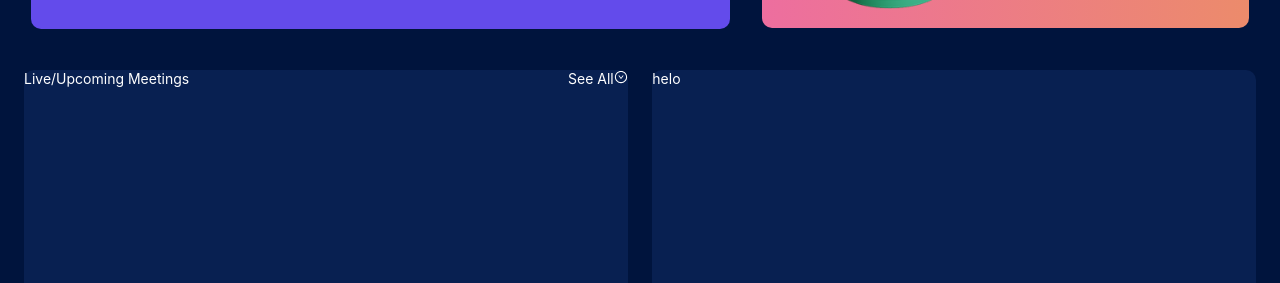
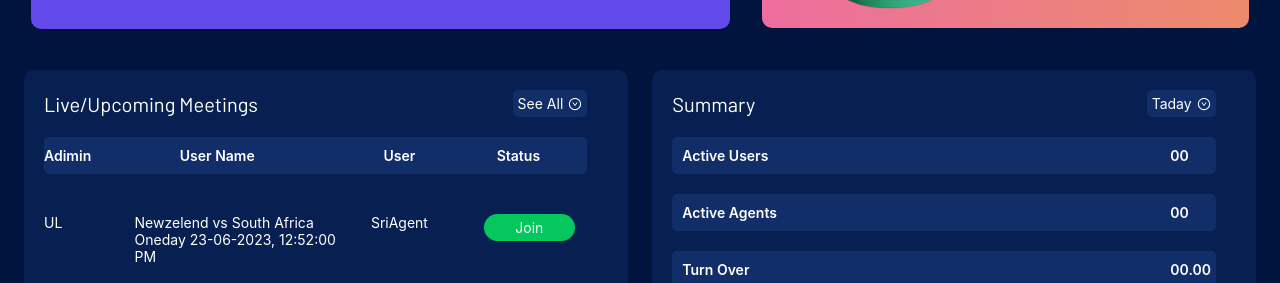
Before and after one commit to Texch999/we2-call-admin, a React (Create React App) app: page / in a window 1280 px wide. Shown: the part 506-789 px from the top of the page. Built offline with nearby package versions, Linux system fonts and the light colour scheme.

Commit message:
added home

```diff
--- a/src/components/Homepage.jsx
+++ b/src/components/Homepage.jsx
@@ -5,12 +5,14 @@ import React from "react";
 import { BsArrowRight } from "react-icons/bs";
 import ManagementContainer from "../pages/home/ManagementContainer";
 import UpcomingAndSummary from "../pages/home/UpcomingAndSummary";
+import TopWinners from "../pages/home/TopWinners";
 
 function Homepage() {
   return (
     <div className="homepage">
       <ManagementContainer />
       <UpcomingAndSummary />
+      <TopWinners />
     </div>
   );
 }
--- a/src/components/common.css
+++ b/src/components/common.css
@@ -24,6 +24,9 @@
   top: 0px;
   z-index: 9999;
   background-color: #00143d;
+}
+.m-20{
+  margin: 20px !important;
 }
 .homepage {
   height: 86vh;
--- a/src/components/styles.css
+++ b/src/components/styles.css
@@ -187,7 +187,7 @@ ant-carousel.scrolling-div {
   height: 80% !important;
 }
 .upcoming-main-container {
-  height: 70vh !important;
+  height: 60vh !important;
   margin: 1.5rem !important;
 }
 .upcoming-container {
@@ -195,3 +195,39 @@ ant-carousel.scrolling-div {
   height: 100% !important;
   border-radius: 10px !important;
 }
+.live-heading {
+  font-size: 20px;
+  font-weight: 600px;
+  font-family: "Barlow-Regular" !important;
+}
+.see-all {
+  padding: 5px !important;
+  background: #112e69;
+  border-radius: 5px !important;
+}
+.live-table-head {
+  background: #112e69;
+  padding: 10px 0px !important;
+  border-radius: 5px !important;
+  font-weight: 600;
+}
+.join-button {
+  padding: 5px 10px !important;
+  background: #04c85e;
+  height: fit-content;
+  border-radius: 20px !important;
+}
+.pencil-icon{
+  color: #0992f3;
+  margin-left: 5px !important;
+}
+.table-scroll{
+  height: 220px;
+  overflow-y: scroll;
+}
+.search-input{
+  background: none;
+  outline: none;
+  border: none;
+  width: 60%;
+}
--- /dev/null
+++ b/src/pages/home/TopWinners.jsx
@@ -0,0 +1,81 @@
+import { Col, Row } from "antd";
+import React from "react";
+import { AiOutlineDownCircle } from "react-icons/ai";
+import { BiSearch } from "react-icons/bi";
+
+function TopWinners() {
+  const winnerData = [
+    {
+      userRole: "sri",
+      usersNumber: "00",
+    },
+    {
+      userRole: "Lokesh",
+      usersNumber: "00",
+    },
+    {
+      userRole: "Jayanth",
+      usersNumber: "00",
+    },
+    {
+      userRole: "Lokesh",
+      usersNumber: "00",
+    },
+    {
+      userRole: "Ranjith",
+      usersNumber: "00",
+    },
+  ];
+  return (
+    <Row className="upcoming-main-container flex-space-between">
+      <div className="w-49 upcoming-container">
+        <div className="w-90 flex-space-between m-20">
+          <div className="live-heading">Top Winners</div>
+          <div className="see-all w-15 flex-aline-center">
+            <input className="search-input" placeholder="Search" />
+            <BiSearch />
+          </div>
+          <div className="see-all flex-aline-center">
+            Taday
+            <AiOutlineDownCircle className="ml-5" />
+          </div>
+        </div>
+        {winnerData.map((item, index) => {
+          return (
+            <Row className="w-90 m-20 live-table-head flex-space-between">
+              <Col span={6} className="ml-10">
+                {item.userRole}
+              </Col>
+              <Col span={2}> {item.usersNumber}</Col>
+            </Row>
+          );
+        })}
+      </div>
+      <div className="w-49 upcoming-container">
+        <div className="w-90 flex-space-between m-20">
+          <div className="live-heading">Top Loosers</div>
+          <div className="see-all w-15 flex-aline-center">
+            <input className="search-input" placeholder="Search" />
+            <BiSearch />
+          </div>
+          <div className="see-all flex-aline-center">
+            Taday
+            <AiOutlineDownCircle className="ml-5" />
+          </div>
+        </div>
+        {winnerData.map((item, index) => {
+          return (
+            <Row className="w-90 m-20 live-table-head flex-space-between">
+              <Col span={6} className="ml-10">
+                {item.userRole}
+              </Col>
+              <Col span={2}> {item.usersNumber}</Col>
+            </Row>
+          );
+        })}
+      </div>
+    </Row>
+  );
+}
+
+export default TopWinners;
--- a/src/pages/home/UpcomingAndSummary.jsx
+++ b/src/pages/home/UpcomingAndSummary.jsx
@@ -1,20 +1,113 @@
 import { Col, Grid, Row } from "antd";
 import React from "react";
 import { AiOutlineDown, AiOutlineDownCircle } from "react-icons/ai";
+import { PiPencilLineBold } from "react-icons/pi";
 
 function UpcomingAndSummary() {
+  const tableContent = [
+    {
+      adminRole: "UL",
+      eventName: "Newzelend vs South Africa Oneday 23-06-2023, 12:52:00 PM",
+      userName: "SriAgent",
+      status: "Join",
+    },
+    {
+      adminRole: "Sri-Agent",
+      eventName: "Newzelend vs South Africa Oneday 23-06-2023, 12:52:00 PM",
+      userName: "Sri+15",
+      status: "NotStarted",
+    },
+    {
+      adminRole: "Sai-Agent",
+      eventName: "Newzelend vs South Africa Oneday 23-06-2023, 12:52:00 PM",
+      userName: "Sri+15",
+      status: "Join",
+    },
+    {
+      adminRole: "Sri-Agent",
+      eventName: "Newzelend vs South Africa Oneday 23-06-2023, 12:52:00 PM",
+      userName: "Sri+15",
+      status: "Join",
+    },
+  ];
+  const SummaryData = [
+    {
+      userRole: "Active Users",
+      usersNumber: "00",
+    },
+    {
+      userRole: "Active Agents",
+      usersNumber: "00",
+    },
+    {
+      userRole: "Turn Over",
+      usersNumber: "00.00",
+    },
+    {
+      userRole: "Profit/Loss",
+      usersNumber: "00",
+    },
+    {
+      userRole: "Total Bets",
+      usersNumber: "00",
+    },
+  ];
   return (
     <Row className="upcoming-main-container flex-space-between">
       <div className="w-49 upcoming-container">
-        <div className="w-100 flex-space-between ">
-          <div>Live/Upcoming Meetings</div>
-          <div>
+        <div className="w-90 flex-space-between m-20">
+          <div className="live-heading">Live/Upcoming Meetings</div>
+          <div className="see-all flex-aline-center">
             See All
-            <AiOutlineDownCircle />
+            <AiOutlineDownCircle className="ml-5" />
           </div>
         </div>
+        <Row className="w-90 m-20 live-table-head">
+          <Col span={6}>Adimin</Col>
+          <Col span={9}>User Name</Col>
+          <Col span={5}>User</Col>
+          <Col span={4}> Status</Col>
+        </Row>
+        <div className="w-100 table-scroll">
+          {tableContent.map((item, index) => {
+            return (
+              <Row className="w-90 m-20 live-table-content">
+                <Col span={4}>{item.adminRole}</Col>
+                <Col span={10}>{item.eventName}</Col>
+                <Col span={5} className="ml-10">
+                  {item.userName}
+                  {index !== 0 ? (
+                    <PiPencilLineBold className="pencil-icon" />
+                  ) : null}
+                </Col>
+                <Col span={4} className="join-button flex-center">
+                  {" "}
+                  {item.status}
+                </Col>
+              </Row>
+            );
+          })}
+        </div>
       </div>
-      <div className="w-49 upcoming-container">helo</div>
+      <div className="w-49 upcoming-container">
+        <div className="w-90 flex-space-between m-20">
+          <div className="live-heading">Summary</div>
+          <div className="see-all flex-aline-center">
+            Taday
+            <AiOutlineDownCircle className="ml-5" />
+          </div>
+        </div>
+        {SummaryData.map((item, index) => {
+          return (
+            <Row className="w-90 m-20 live-table-head flex-space-between">
+              <Col span={6} className="ml-10">
+                {item.userRole}
+              </Col>
+              <Col span={2}> {item.usersNumber}</Col>
+            </Row>
+          );
+        })}
+      </div>
     </Row>
   );
 }
```
